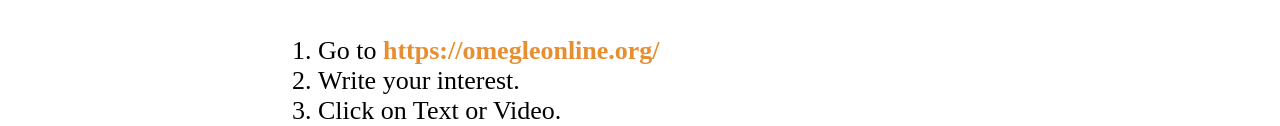
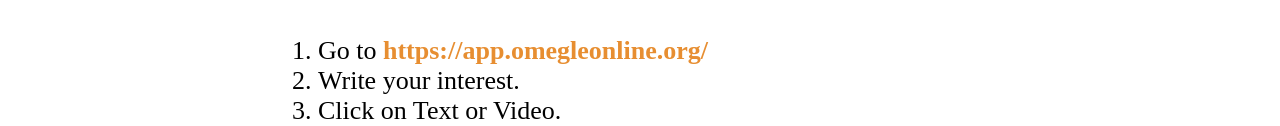
Before and after one commit to omegleonline/omegleonline.github.io, a plain HTML site: page index.html in a window 1280 px wide. Shown: the part 1224-1350 px from the top of the page. Drawn offline with Linux system fonts and the light colour scheme.

Commit message:
Update index.html

```diff
--- a/index.html
+++ b/index.html
@@ -35,10 +35,10 @@
 
 <div class="entry-content">
 		<p style="text-align: center;">
-<a class="maxbutton-7 maxbutton maxbutton-visit" target="_blank" href="https://omegleonline.org/"><span class="mb-text">Visit OmegleOnline.org</span></a></p>
+<a class="maxbutton-7 maxbutton maxbutton-visit" target="_blank" href="https://app.omegleonline.org/"><span class="mb-text">Visit OmegleOnline.org</span></a></p>
 <p style="text-align: center;"><em>Chat with random strangers online – it’s fun, it’s a new experience every time. Use Omegle now!</em></p>
 <ol>
-<li>Go to <a href="https://omegleonline.org/"><strong>https://omegleonline.org/</strong></a></li>
+<li>Go to <a href="https://omegleonline.org/"><strong>https://app.omegleonline.org/</strong></a></li>
 <li>Write your interest.</li>
 <li>Click on Text or Video.</li>
 <li>Start chatting!</li>
```
